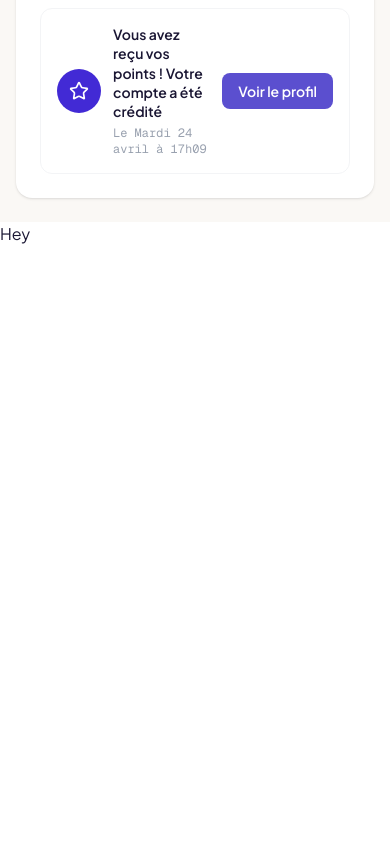
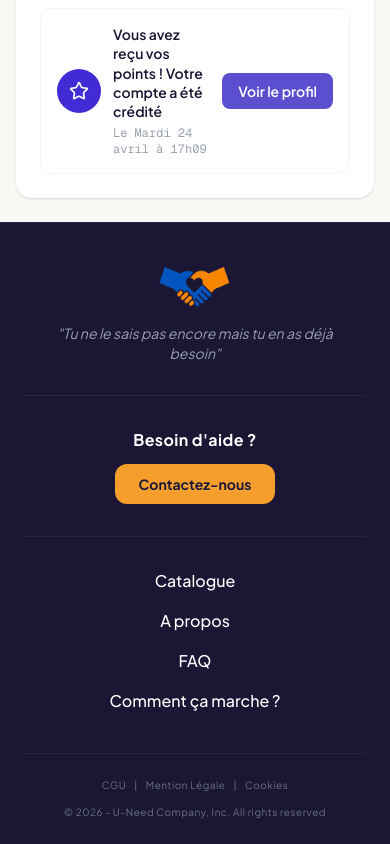
Before and after one commit to roxane-sarpi/U-Need, a React (Vite) app in the folder frontend/: page /notifications in a window 390 px wide. Shown: the part 895-1739 px from the top of the page. Before the commit the page ends 1141 px from the top, so only its background shows below. Built offline with nearby package versions, Linux system fonts and the light colour scheme.

Commit message:
footer mobile and desktop version done + I changed css in index css insted of color accent I put color accent orange

```diff
--- a/frontend/src/components/layout/Footer.jsx
+++ b/frontend/src/components/layout/Footer.jsx
@@ -1,7 +1,62 @@
-function Footer(){
-  return(
-    <div>Hey</div>
-  )
+import { Link } from "react-router-dom";
+
+function Footer() {
+  return (
+    <footer className="bg-ink text-white pt-10 pb-6 px-6 border-t border-gray-800">
+      {/* Conteneur principal */}
+      <div className="max-w-7xl mx-auto flex flex-col md:flex-row md:justify-between md:items-center gap-8">
+
+        {/* 1. BLOC LOGO & SLOGAN */}
+        <div className="flex flex-col items-center md:items-start text-center md:text-left max-w-xs mx-auto md:mx-0 order-1">
+          <Link to="/">
+            <img src="/logo.webp" alt="U-Need" className="h-12 w-auto mb-3" />
+          </Link>
+          <p className="text-sm text-gray-400 italic">
+            "Tu ne le sais pas encore mais tu en as déjà besoin"
+          </p>
+        </div>
+
+        <hr className="border-gray-800 w-full md:hidden order-1" />
+
+        {/* 2. BLOC BESOIN D'AIDE */}
+        {/* Correction des alignements : centré sur mobile, aligné à droite sur bureau */}
+        <div className="flex flex-col items-center text-center order-2 md:order-3 md:text-right">
+          <h3 className="text-base font-bold mb-3 tracking-wide">Besoin d'aide ?</h3>
+          <Link
+            to="/contact"
+            /* shadow-none pour enlever l'ombre + hover:scale-105 pour l'effet de zoom */
+            className="btn bg-accent-orange text-ink border-none px-6 py-2 rounded-xl font-bold shadow-none transition-transform duration-200 hover:scale-105 active:scale-95"
+          >
+            Contactez-nous
+          </Link>
+        </div>
+
+        <hr className="border-gray-800 w-full md:hidden order-2" />
+
+        {/* 3. BLOC NAVIGATION */}
+        <nav className="flex flex-col items-center gap-4 md:flex-row md:gap-8 order-3 md:order-2 font-medium">
+          {/* Correction de la couleur au survol avec ton nouveau nom de variable */}
+          <Link to="/catalogue" className="hover:text-accent-orange transition-colors">Catalogue</Link>
+          <Link to="/a-propos" className="hover:text-accent-orange transition-colors">A propos</Link>
+          <Link to="/faq" className="hover:text-accent-orange transition-colors">FAQ</Link>
+          <Link to="/aide" className="hover:text-accent-orange transition-colors">Comment ça marche ?</Link>
+        </nav>
+
+      </div>
+
+      {/* 4. SECTION LÉGALE & COPYRIGHT */}
+      <div className="mt-10 pt-6 border-t border-gray-800 flex flex-col items-center gap-3 text-[10px] text-gray-500 tracking-wider">
+        <div className="flex gap-2">
+          <Link to="/cgu" className="hover:underline">CGU</Link>
+          <span>|</span>
+          <Link to="/mentions-legales" className="hover:underline">Mention Légale</Link>
+          <span>|</span>
+          <Link to="/cookies" className="hover:underline">Cookies</Link>
+        </div>
+        <p>© 2026 - U-Need Company, Inc. All rights reserved</p>
+      </div>
+    </footer>
+  );
 }
 
 export default Footer;
--- a/frontend/src/index.css
+++ b/frontend/src/index.css
@@ -7,9 +7,9 @@
   --color-primary-dark: #3D2FA8;
   --color-primary-light: #D5D1F5;
   --color-primary-soft: #EEECFA;
-  --color-accent: #F59E2C;
-  --color-accent-dark: #C97A0A;
-  --color-accent-light: #FEE7BF;
+  --color-accent-orange: #F59E2C;
+  --color-accent-orange-dark: #C97A0A;
+  --color-accent-orange-light: #FEE7BF;
   --color-ink: #1A1633;
   --color-canvas: #FAF8F5;
   --font-sans: 'Plus Jakarta Sans', system-ui, sans-serif;
--- a/frontend/src/pages/Profile/Profile.jsx
+++ b/frontend/src/pages/Profile/Profile.jsx
@@ -56,7 +56,7 @@ const USER_INFO = {
 }
 
 const STATUS_STYLE = {
-  'EN COURS':  { bg: 'var(--color-accent-light)', color: 'var(--color-accent-dark)' },
+  'EN COURS':  { bg: 'var(--color-accent-orange-light)', color: 'var(--color-accent-orange-dark)' },
   'ACTIVE':    { bg: '#DCFCE7', color: '#16A34A' },
   'TERMINÉ':   { bg: '#F3F4F6', color: '#6B7280' },
   'BROUILLON': { bg: '#F3F4F6', color: '#6B7280' },
@@ -96,7 +96,7 @@ function Stars({ count }) {
   return (
     <span className="flex items-center gap-0.5">
       {[...Array(5)].map((_, i) => (
-        <Star key={i} size={11} fill={i < count ? 'var(--color-accent)' : '#e5e7eb'} color={i < count ? 'var(--color-accent)' : '#e5e7eb'} />
+        <Star key={i} size={11} fill={i < count ? 'var(--color-accent-orange)' : '#e5e7eb'} color={i < count ? 'var(--color-accent)' : '#e5e7eb'} />
       ))}
     </span>
   )
@@ -192,10 +192,10 @@ function HistoryRow({ date, label, delta }) {
       <div className="flex items-center gap-3 min-w-0">
         <div
           className="w-8 h-8 rounded-full flex items-center justify-center shrink-0"
-          style={{ backgroundColor: positive ? 'var(--color-accent-light)' : '#FEE2E2' }}
+          style={{ backgroundColor: positive ? 'var(--color-accent-orange-light)' : '#FEE2E2' }}
         >
           {positive
-            ? <TrendingUp size={14} style={{ color: 'var(--color-accent-dark)' }} />
+            ? <TrendingUp size={14} style={{ color: 'var(--color-accent-orange-dark)' }} />
             : <TrendingDown size={14} color="#DC2626" />
           }
         </div>
@@ -273,7 +273,7 @@ function Profile() {
                 {USER_INFO.ville}
               </span>
               <span className="flex items-center gap-1">
-                <Star size={12} fill="var(--color-accent)" color="var(--color-accent)" />
+                <Star size={12} fill="var(--color-accent-orange)" color="var(--color-accent-orange)" />
                 <span className="ml-1">4.8 (24 avis)</span>
               </span>
               <span>Membre depuis {USER_INFO.membre}</span>
@@ -298,13 +298,13 @@ function Profile() {
           {/* Solde */}
           <div
             className="rounded-xl px-6 py-5 text-center w-full sm:w-auto sm:shrink-0 sm:min-w-36"
-            style={{ backgroundColor: 'var(--color-accent-light)' }}
+            style={{ backgroundColor: 'var(--color-accent-orange-light)' }}
           >
-            <p className="text-xs uppercase tracking-widest mb-2" style={{ color: 'var(--color-accent-dark)' }}>
+            <p className="text-xs uppercase tracking-widest mb-2" style={{ color: 'var(--color-accent-orange-dark)' }}>
               Solde
             </p>
             <div className="flex items-center justify-center gap-2">
-              <p className="text-5xl font-black leading-none" style={{ color: 'var(--color-accent-dark)' }}>17</p>
+              <p className="text-5xl font-black leading-none" style={{ color: 'var(--color-accent-orange-dark)' }}>17</p>
               <img src="/UneedCoin.png" alt="coin" className="w-10 h-10 object-contain" />
             </div>
           </div>
```
